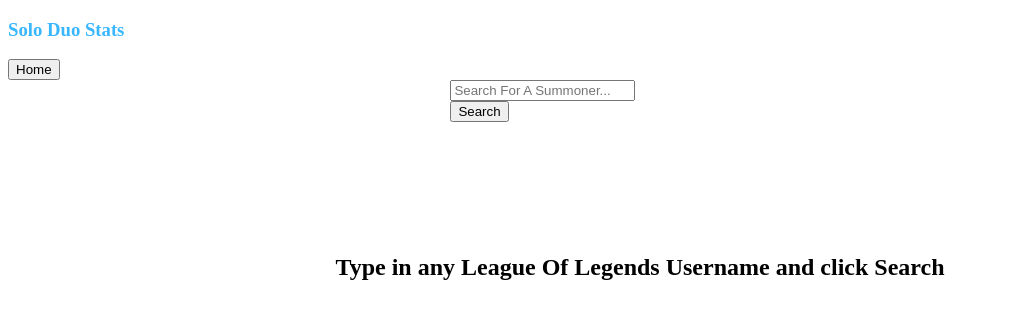
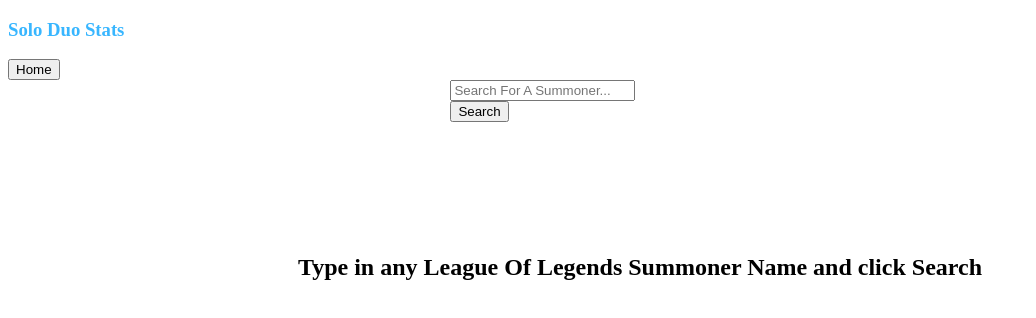
Before and after one commit to alexbenko/theLolStats, a React app: page / in a window 1280 px wide. Both pictures are taken after a click on the button "Summoner's Rift: Solo Duo". Shown: the top 318 px of the page, without its empty margins (0-1036 px from the left). Built offline with nearby package versions, Linux system fonts and the light colour scheme; the HTML template or start-up script is replaced by a standard one.

Commit message:
minor changes

```diff
--- a/client/src/components/sr/Sr.jsx
+++ b/client/src/components/sr/Sr.jsx
@@ -87,7 +87,7 @@
           </nav>
 
           <div>
-            <h2 style={{textAlign:"center"}}>Type in any League Of Legends Username and click Search</h2>
+            <h2 style={{textAlign:"center"}}>Type in any League Of Legends Summoner Name and click Search</h2>
           </div>
 
         </div>
```
